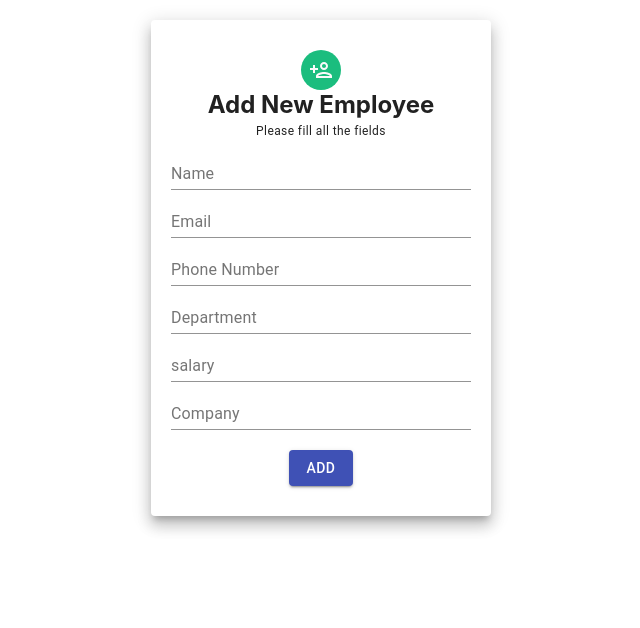
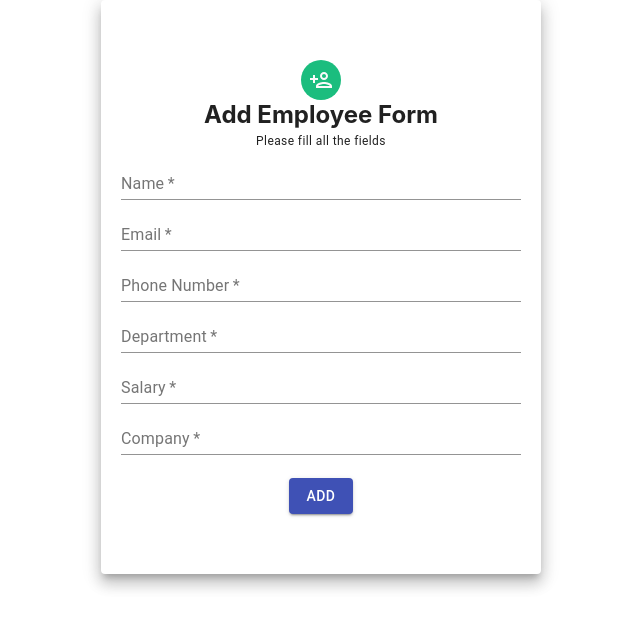
Before and after one commit to RakeshSR10/EmployeePayroll-FrontEnd-ReactJS, a React (Create React App) app: page /addEmployee in a window 1280 px wide. Shown: the top 628 px of the page, without its empty margins (319-959 px from the left). Built offline with nearby package versions, Linux system fonts and the light colour scheme.

Commit message:
feat: added validation to employee form using yup and formik

```diff
--- a/src/components/addEmployee.jsx
+++ b/src/components/addEmployee.jsx
@@ -1,38 +1,107 @@
 import React from 'react';
 import { Grid, Paper, Avatar, Typography, TextField, Button } from '@material-ui/core';
 import PersonAddOutlinedIcon from '@material-ui/icons/PersonAddOutlined';
+import { Formik, Field, Form, ErrorMessage } from 'formik'
+import * as Yup from 'yup';
 
+const AddEmployee = () => {
 
-class AddEmployee extends React.Component  {
-
-render() {
-    const paperStyle = {padding:'30px 20px', width:300, margin:'20px auto'}
+    const paperStyle = {padding:'60px 20px', width:400, margin:'auto'}
     const headerStyle = {margin:0}
     const avatarStyle = {backgroundColor:'#1bbd7e'}
     const marginTop = {marginTop:20}
+
+    const initialValues = {
+        name: '',
+        email: '',
+        phoneNumber: '',
+        department: '',
+        salary: '',
+        company: ''
+    }
+
+    const validationSchema = Yup.object().shape({
+        name: Yup.string().min(3,"first name is too short").matches(/^[A-Z ]{1}[a-z A-Z ]{3,}$/).required("Required"),
+        email: Yup.string().email('please enter valid email').required('Required'),
+        phoneNumber: Yup.string().required("Required").min(10,'Should be integers only').matches(/^[0-9]{10}$/),
+        department: Yup.string().required('Required').matches(/^[a-zA-Z]{2,}$/),
+        salary: Yup.string().required('Required').matches(/^[0-9]{3,}$/),
+        company: Yup.string().required('Required').matches(/^[a-zA-Z]{2,}$/)
+    })
+
+    const onSubmit = (values, props) => {
+        console.log(values);
+        console.log(props);
+        setTimeout(() =>{
+            props.resetForm()
+            props.setSubmitting(false)
+        }, 2000)
+    }
 
     return (
             <Grid>
                 <Paper elevation={10} style={paperStyle}>
                     <Grid align='center'>
-                        <Avatar style={ avatarStyle }>
+                        <Avatar data-testid='avatar' style={ avatarStyle }>
                             <PersonAddOutlinedIcon />
                         </Avatar>
-                        <h2 style={headerStyle}>Add New Employee</h2>
-                        <Typography variant='caption' gutterBottom>Please fill all the fields</Typography>
+                        <h2 data-testid='heading' style={headerStyle}>Add Employee Form</h2>
+                        <Typography data-testid="typography" variant='caption' gutterBottom>Please fill all the fields</Typography>
                     </Grid>
-                    <form>
-                        <TextField fullWidth label='Name' placeholder='your name' name="name"/>
-                        <TextField fullWidth label='Email' placeholder=' your email' name="email"/>
-                        <TextField fullWidth label='Phone Number' placeholder=' your mobile number' name="phoneNumber"/>
-                        <TextField fullWidth label='Department' name="department"/>
-                        <TextField fullWidth label='salary' name="salary"/>
-                        <TextField fullWidth label='Company' name="company"/>
-                        <Button type='submit' variant='contained' color='primary' style={marginTop}>Add</Button>
-                    </form>
+                    <Formik initialValues={initialValues} onSubmit={onSubmit} validationSchema={validationSchema}>
+                        {(props) => (
+                            <Form>
+                                <Field as={TextField}
+                                    fullWidth required
+                                    label='Name'
+                                    placeholder='your name'
+                                    helperText={<ErrorMessage name="name"/>}
+                                name="name"/>
+
+                                <Field as={TextField}
+                                    fullWidth required
+                                    label='Email'
+                                    placeholder='your email'
+                                    helperText={<ErrorMessage name="email"/>}
+                                name="email"/>
+
+                                <Field as={TextField}
+                                    fullWidth required
+                                    label='Phone Number'
+                                    placeholder='your email'
+                                    helperText={<ErrorMessage name="phoneNumber"/>}
+                                name="phoneNumber"/>
+
+                                <Field as={TextField}
+                                    fullWidth required
+                                    label='Department'
+                                    helperText={<ErrorMessage name="department"/>}
+                                name="department"/>
+
+                                <Field as={TextField}
+                                    fullWidth required
+                                    label='Salary'
+                                    helperText={<ErrorMessage name="salary"/>}
+                                name="salary"/>
+
+                                <Field as={TextField}
+                                    fullWidth required
+                                    label='Company'
+                                    helperText={<ErrorMessage name="company"/>}
+                                name="company"/>
+
+                                <Button type='submit'
+                                    variant='contained'
+                                    disabled={props.isSubmitting}
+                                    color='primary'
+                                    style={marginTop}>{props.isSubmitting ? "Loading" : "ADD"}
+                                </Button>
+                            </Form>
+                        )}
+                    </Formik>
                 </Paper>
             </Grid>
         )
-    }
 }
+
 export default AddEmployee;
```
